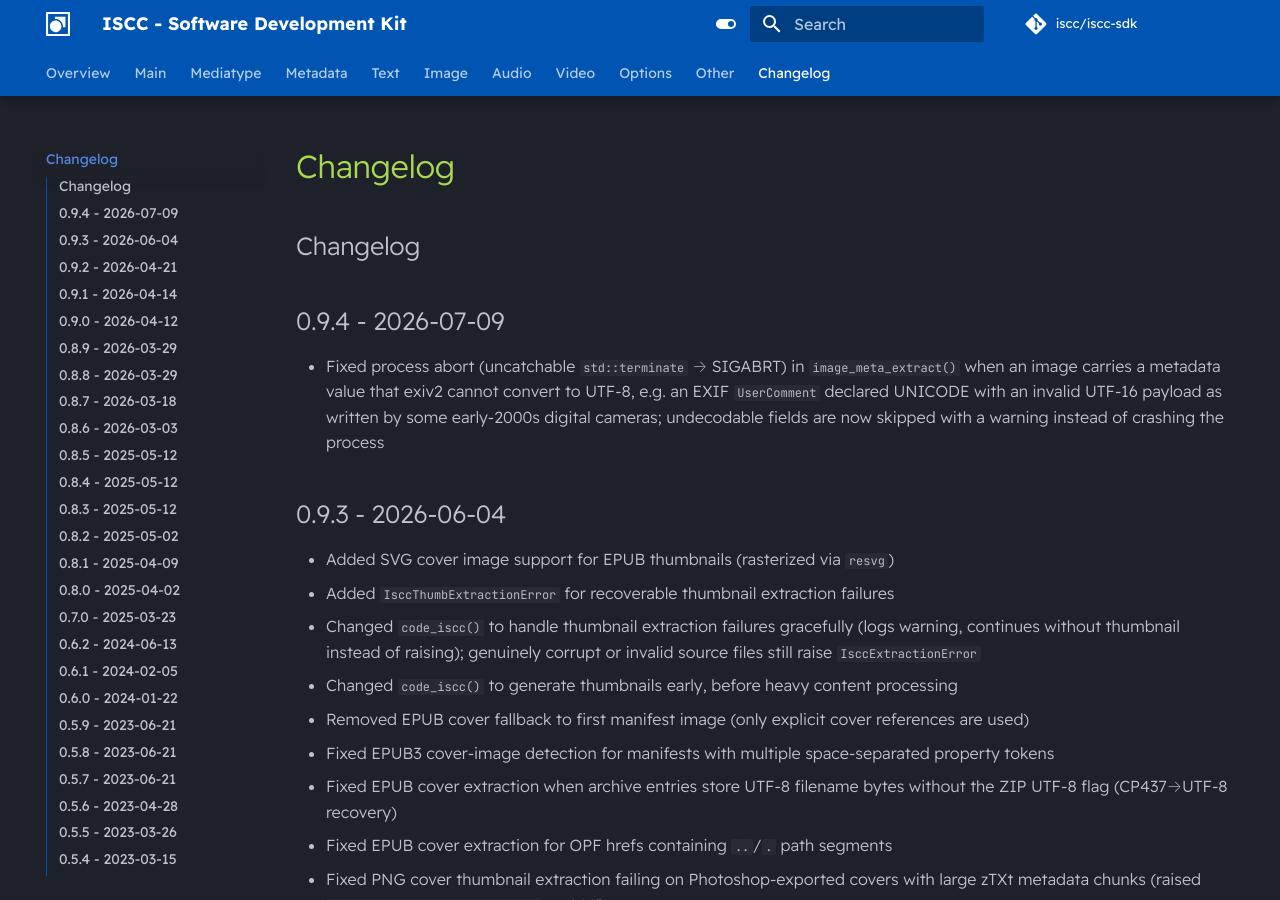
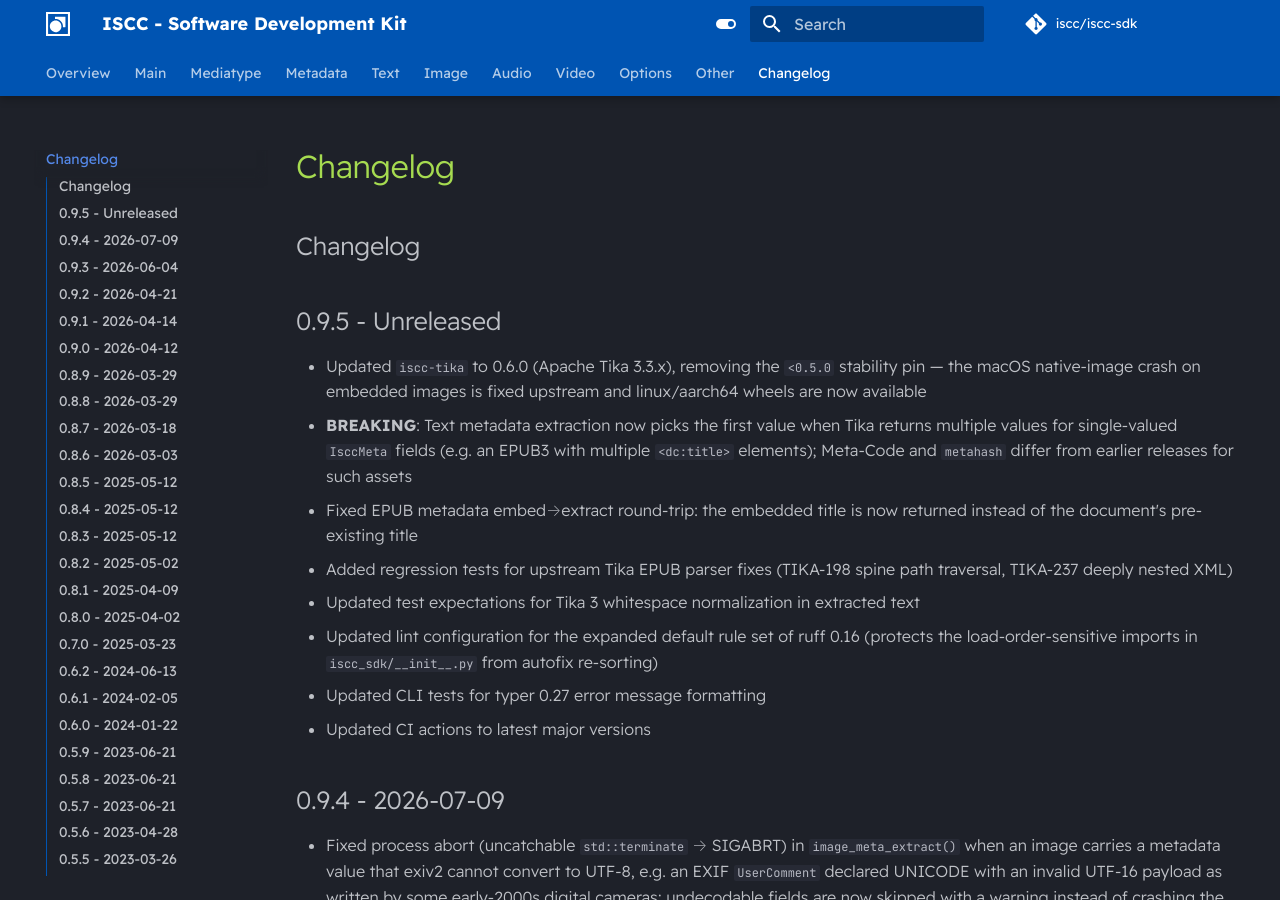
Before and after one commit to iscc/iscc-sdk, an MkDocs documentation site: the page built from docs/changelog.md, in a window 1280 px wide and 900 px high. Built offline with MkDocs 1.6.1 and Material for MkDocs 9.7.7, drawn with Linux system fonts in a browser that asks for light colours; comment, search, counter and statistics services are not loaded.

Commit message:
docs: add 0.9.5 changelog entry

```diff
--- a/docs/changelog.md
+++ b/docs/changelog.md
@@ -1,4 +1,22 @@
 ## Changelog
+
+## 0.9.5 - Unreleased
+
+- Updated `iscc-tika` to 0.6.0 (Apache Tika 3.3.x), removing the `<0.5.0` stability pin — the macOS
+    native-image crash on embedded images is fixed upstream and linux/aarch64 wheels are now
+    available
+- **BREAKING**: Text metadata extraction now picks the first value when Tika returns multiple values
+    for single-valued `IsccMeta` fields (e.g. an EPUB3 with multiple `<dc:title>` elements);
+    Meta-Code and `metahash` differ from earlier releases for such assets
+- Fixed EPUB metadata embed→extract round-trip: the embedded title is now returned instead of the
+    document's pre-existing title
+- Added regression tests for upstream Tika EPUB parser fixes (TIKA-198 spine path traversal,
+    TIKA-237 deeply nested XML)
+- Updated test expectations for Tika 3 whitespace normalization in extracted text
+- Updated lint configuration for the expanded default rule set of ruff 0.16 (protects the
+    load-order-sensitive imports in `iscc_sdk/__init__.py` from autofix re-sorting)
+- Updated CLI tests for typer 0.27 error message formatting
+- Updated CI actions to latest major versions
 
 ## 0.9.4 - 2026-07-09
 
```
Also changed, not shown: CHANGELOG.md (+18 -0 lines).
